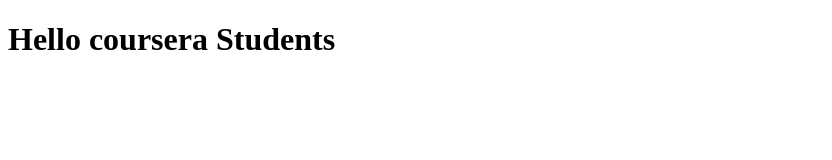
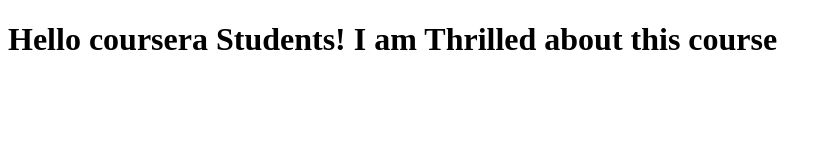
Before and after one commit to Alis192/coursera-test, a plain HTML site: page index.html in a window 1280 px wide. Shown: the whole page, without its empty margins (0-832 px from the left). Drawn offline with Linux system fonts and the light colour scheme.

Commit message:
Next version of web file.

```diff
--- a/index.html
+++ b/index.html
@@ -5,6 +5,6 @@
     <title>Hello coursera</title>
   </head>
   <body>
-    <h1>Hello coursera Students</h1>
+    <h1>Hello coursera Students! I am Thrilled about this course</h1>
   </body>
 </html>
```
